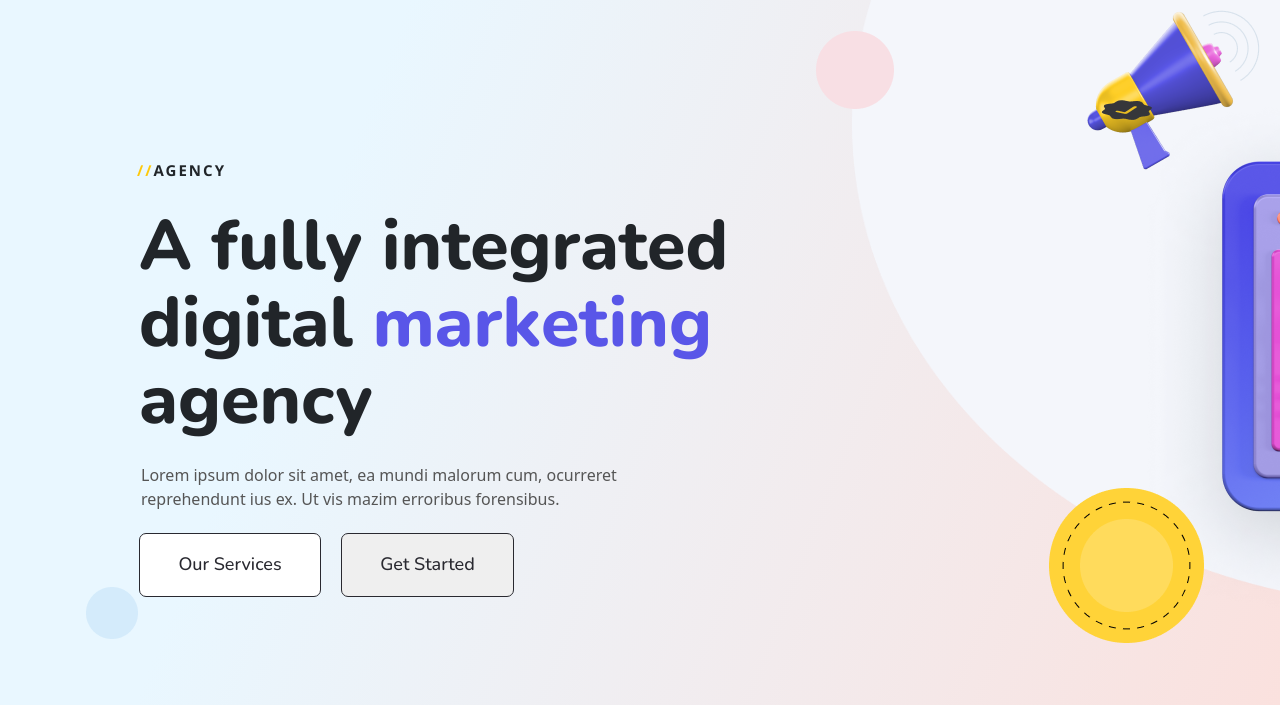
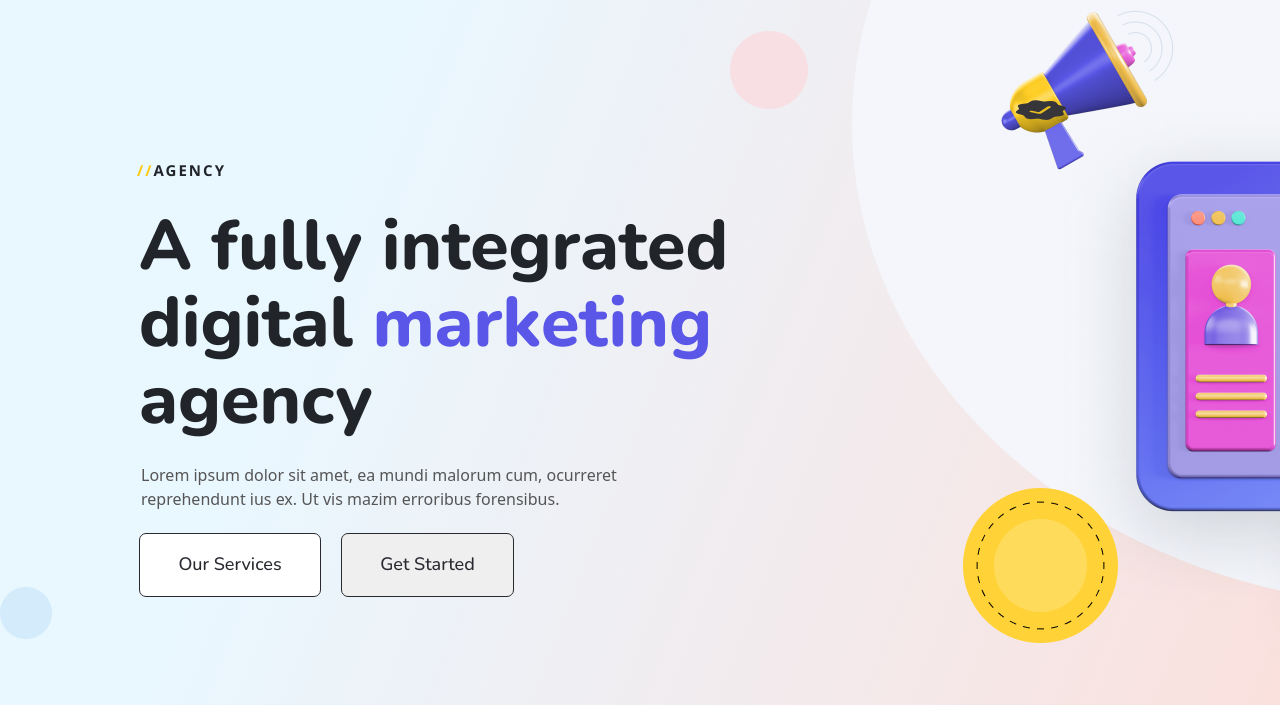
Before and after one commit to olikodavita/davaleba10, a plain HTML site: page index.html in a window 1280 px wide. Shown: the part 95-800 px from the top of the page. Drawn offline with nearby package versions, Linux system fonts and the light colour scheme.

Commit message:
Update style.css

```diff
--- a/style.css
+++ b/style.css
@@ -205,7 +205,7 @@
 }
 
 .img3 {
-    margin-left:86px;
+
     margin-top: 418px;
     ;
 }
```
